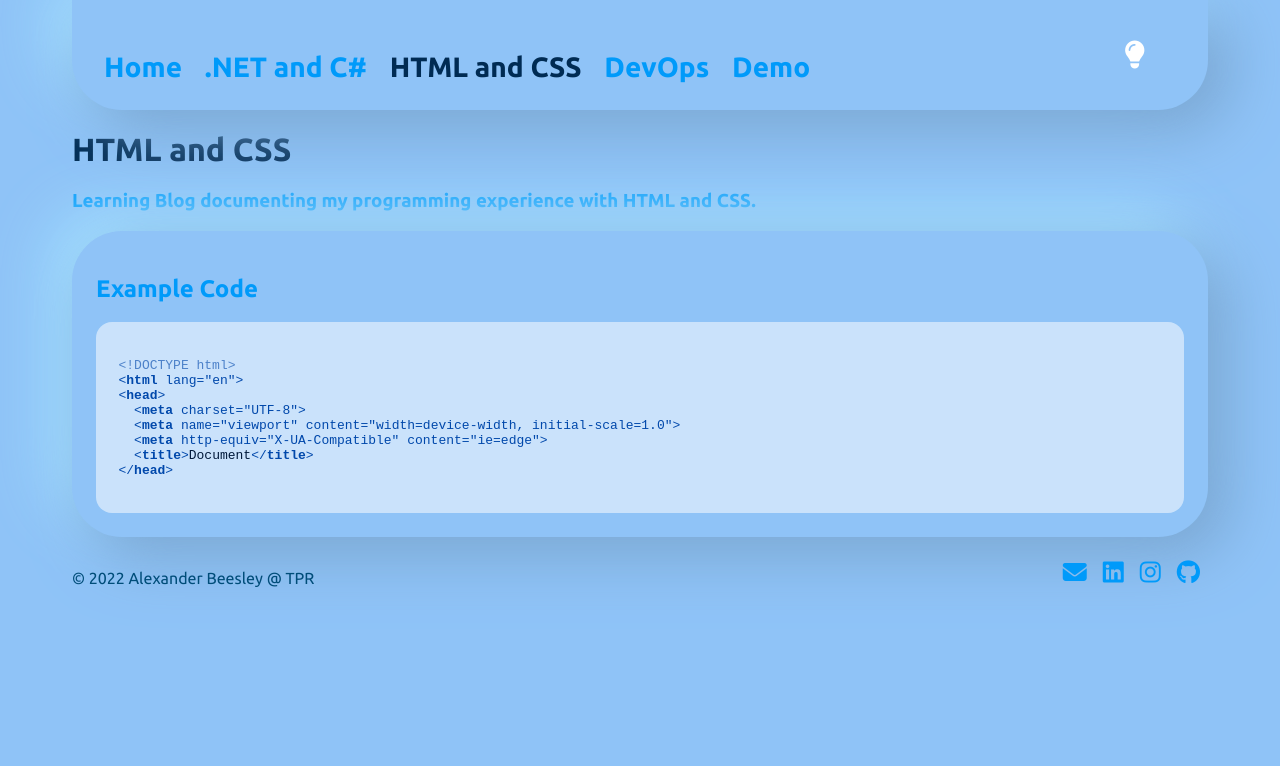
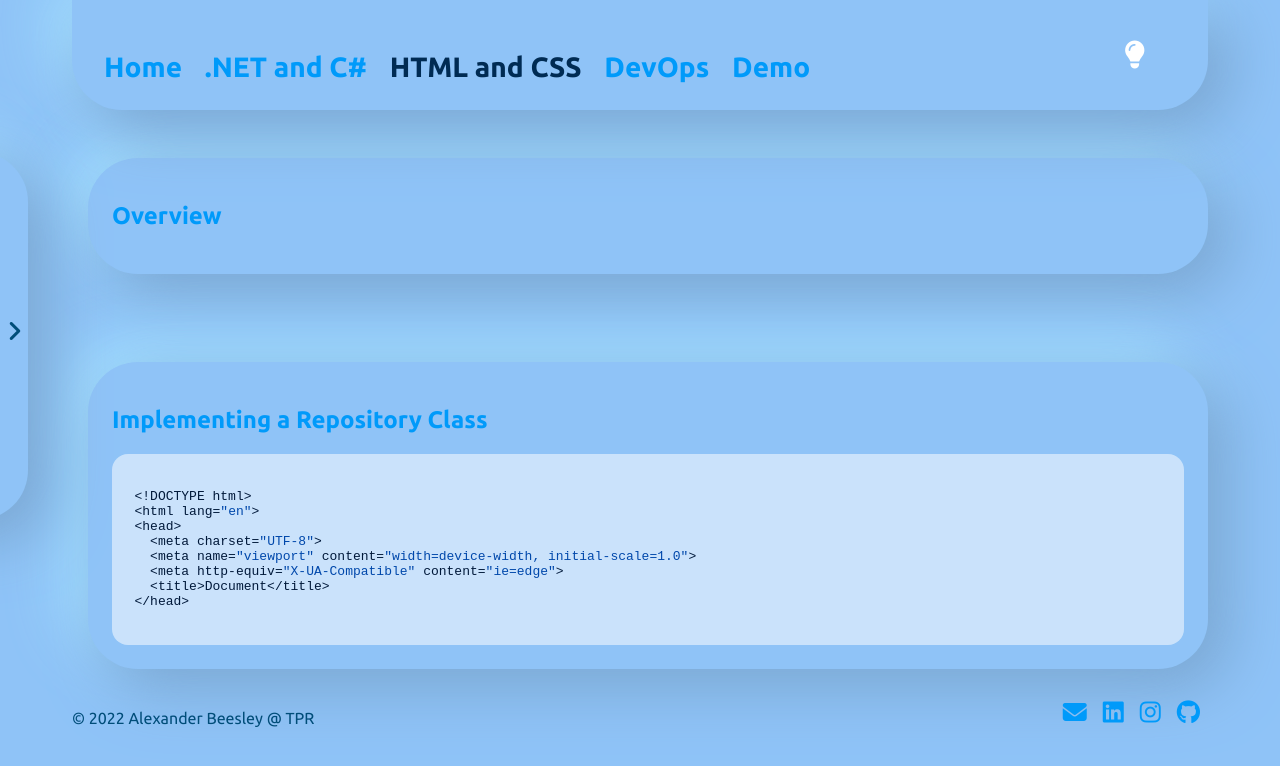
Before and after one commit to AlexBeesley/Personal-Blog-using-React, a React (Vite) app: page /html-and-css in a window 1280 px wide. Shown: the top 766 px of the page. Built offline with nearby package versions, Linux system fonts and the light colour scheme.

Commit message:
Added setup for html/css page

```diff
--- a/src/Pages/dotnet-and-csharp.tsx
+++ b/src/Pages/dotnet-and-csharp.tsx
@@ -1,4 +1,4 @@
-import Style from '../Styles/dotnet-and-csharp.module.scss';
+import Style from '../Styles/pages.module.scss';
 import Card from "../Components/card";
 import CodeBox from "../Components/codebox";
 import PageContents from "../Components/pagecontents";
--- a/src/Pages/html-and-css.tsx
+++ b/src/Pages/html-and-css.tsx
@@ -1,26 +1,37 @@
-import Style from '../Styles/html-and-css.module.scss';
+import Style from '../Styles/pages.module.scss';
 import Card from "../Components/card";
 import CodeBox from "../Components/codebox";
+import PageContents from "../Components/pagecontents";
 
 export default function Htmlandcss() {
+  const titles = [
+    'Overview',
+    'Implementing a Repository Class'
+  ]
   return (
     <div>
-      <h1 className={Style.mobileHeading}>HTML and CSS</h1>
-      <h3>Learning Blog documenting my programming experience with HTML and CSS.</h3>
-      < Card
-          title="Example Code"
-          paragraph1="Here is some example code."
-          expandable={false} >
-        <CodeBox
-            language="HTML">{demo1()}</CodeBox>
+      <div className={Style.title}>
+        <h1 className={Style.mobileHeading}>.NET and C#</h1>
+      </div>
+      <PageContents titles={titles} links={titles} />
+      <div className={Style.padding} />
+      <a className={Style.anchor} id={titles[0]} />
+      <Card title={titles[0]} blogpost={true}>
+        <p></p>
+      </Card>
+      <div className={Style.padding} />
+      <a className={Style.anchor} id={titles[1]} />
+      <Card title={titles[1]} blogpost={true}>
+        <p></p>
+        <CodeBox language={'csharp'}>{post1f1()}</CodeBox>
       </Card>
     </div>
   );
 }
 
-const demo1 = () => {
-    return (
-`<!DOCTYPE html>
+const post1f1 = () => {
+  return (
+    `<!DOCTYPE html>
 <html lang="en">
 <head>
   <meta charset="UTF-8">
@@ -28,5 +39,5 @@ const demo1 = () => {
   <meta http-equiv="X-UA-Compatible" content="ie=edge">
   <title>Document</title>
 </head>`
-    );
+  );
 }
```
Also changed, not shown: src/Styles/pages.module.scss (renamed from src/Styles/dotnet-and-csharp.module.scss), 1 other file (tests, documents, lock files or other folders).
